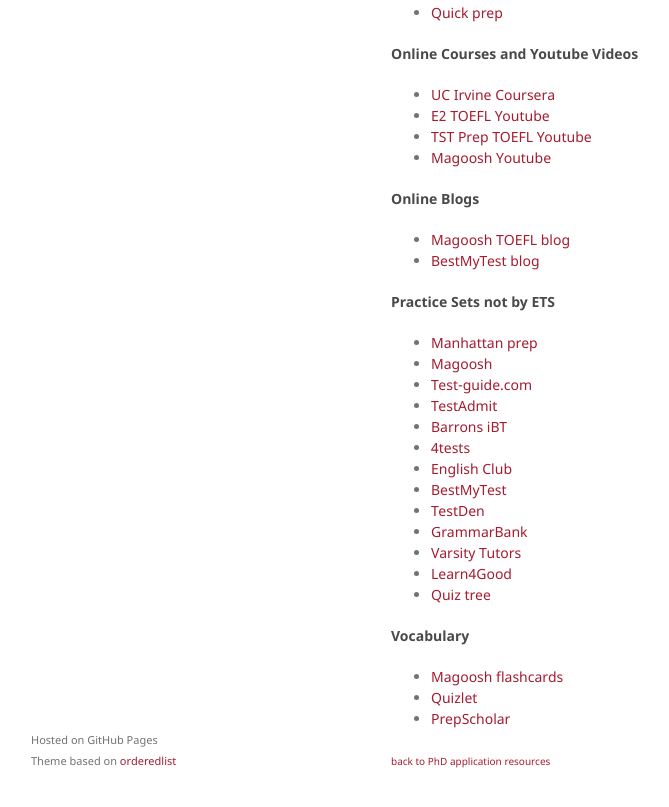
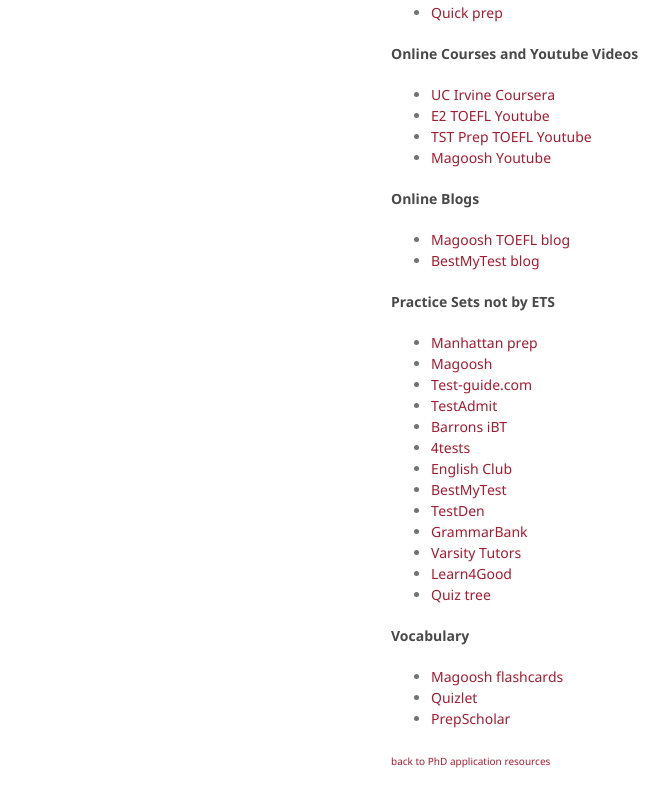
Before and after one commit to SmallJosePhD/SmallJosePhD1.github.io, a Jekyll site: the page built from pages/free-toefl-prep.md, in a window 1280 px wide and 1204 px high. Shown: the part 364-1171 px from the top of the window, without its empty margins (179-848 px from the left). Built offline with Jekyll 4.4.1, drawn with Linux system fonts in a browser that asks for light colours; our own code applies the rules of GitHub Pages for plain Markdown files.

Commit message:
Initial commit

```diff
--- a/_layouts/default.html
+++ b/_layouts/default.html
@@ -38,13 +38,5 @@
       {{ content }}
 
       </section>
-      <footer>
-        <p><small>
-          Hosted on GitHub Pages <br>
-          Theme based on <a href="https://github.com/orderedlist" target="_blank">orderedlist</a>
-        </small></p>
-      </footer>
-    </div>
-    <script src="{{ "/assets/js/scale.fix.js" | relative_url }}"></script>
-  </body>
+      </body>
 </html>
```
Also changed, not shown: other parts of _layouts/default.html (+4 -4 lines), 1 other file.
